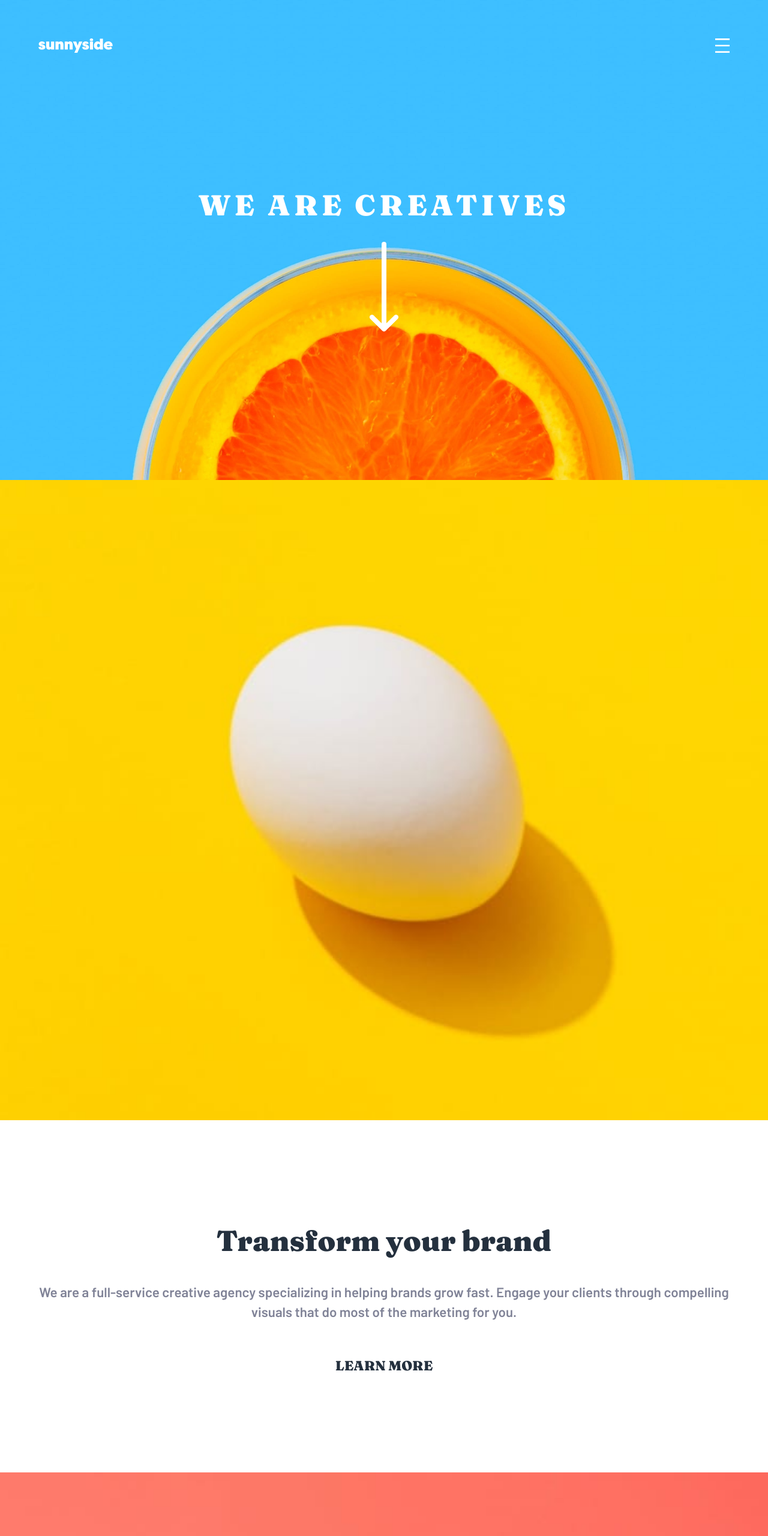
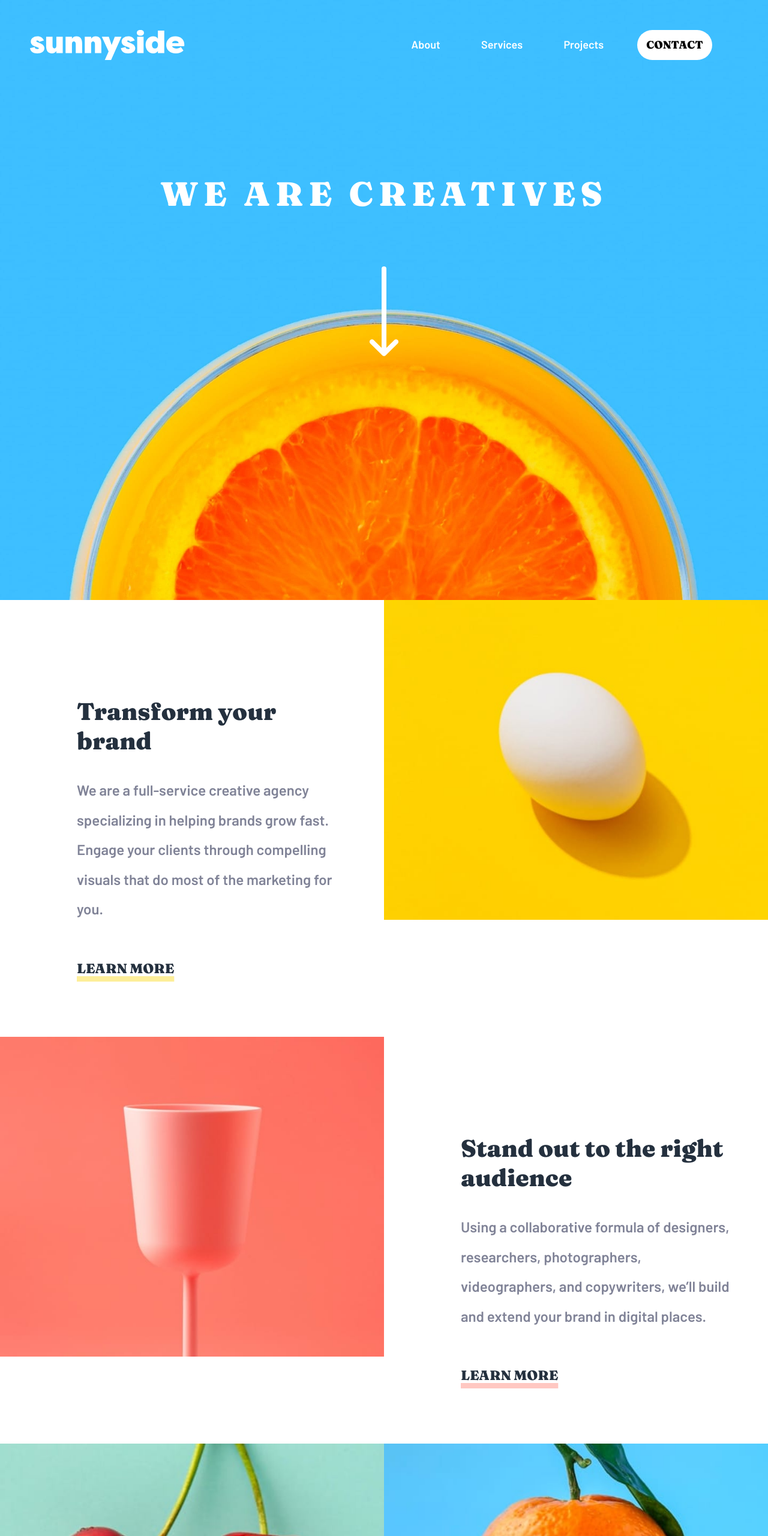
Before and after one commit to vdourson2/Keller5-sunnyside-agency, a plain HTML site: page index.html in a window 1280 px wide. Shown: the top 2560 px of the page at 60% size. Drawn offline with Linux system fonts and the light colour scheme.

Commit message:
Format mobile et desktop version1

```diff
--- a/index.html
+++ b/index.html
@@ -12,20 +12,18 @@
 <body>
   <header>
     <div class="haut">
-      <img src="./resources/images/logo.svg" alt ="logo">
-      <ul class="menu">
-          <li>About</li>
-          <li>Services</li>
-          <li>Projects</li>
-          <li>Contact</li>
-      </ul>
-      <img src="./resources/images/icons/icon-hamburger.svg" alt ="menu">
+      <img class="logo" src="./resources/images/logo.svg" alt ="logo">
+      <div class="menu">
+          <div class="about">About</div>
+          <div class="services">Services</div>
+          <div class="projects">Projects</div>
+          <div class="contact">Contact</div>
+      </div>
+      <img class="hamb" src="./resources/images/icons/icon-hamburger.svg" alt ="menu">
     </div>
-    <h1>WE ARE CREATIVES</h1>
+    <h1>We are creatives</h1>
     <img class="arrow" src="./resources/images/icons/icon-arrow-down.svg" alt="flèche">
   </header>
-
-  <!--<img src="./resources/images/photos/image-gallery-orange.jpg" alt="orange">-->
 
   <div class="transform">
     <div class="bloc_image">
@@ -83,16 +81,16 @@
   </div>
 
   <div class="gallery">
-    <div class="bloc_image">
+    <div class="bloc_image_gallery">
       <img src="./resources/images/photos/image-gallery-milkbottles.jpg" alt="milk">
     </div>
-    <div class="bloc_image">
+    <div class="bloc_image_gallery">
       <img src="./resources/images/photos/image-gallery-orange.jpg" alt="orange">
     </div>
-    <div class="bloc_image">
+    <div class="bloc_image_gallery">
       <img src="./resources/images/photos/image-gallery-cone.jpg" alt="cone">
     </div>
-    <div class="bloc_image">
+    <div class="bloc_image_gallery">
       <img src="./resources/images/photos/image-gallery-sugarcubes.jpg" alt="sugar">
     </div>
   </div>
--- a/style.scss
+++ b/style.scss
@@ -1,7 +1,5 @@
 @import url('https://fonts.googleapis.com/css2?family=Fraunces:opsz,wght@9..144,900&display=swap');
 @import url('https://fonts.googleapis.com/css2?family=Barlow:wght@600&display=swap');
-
-//outil de vérification Virginie : border:1px solid black;
 
 html, body{
 	margin:0;
@@ -9,29 +7,39 @@ html, body{
     }
 
 header{
-    height:800px;
+    height:1000px;
     color:white;
     background-color:white;
     background-image:url(./resources/images/photos/image-header.jpg);
     background-size: auto 100%;
     background-position:center;
     margin:0;
+
     .haut{
-        padding:5vw;
+        padding:50px;
         display:flex;
         justify-content:space-between;
-        ul{
-            display:none;
+        .logo{
+            height:6vw;
+            max-height:50px;
+        }
+        .menu{
+            display: none;
+        }
+        .hamb{
+            height:20px;
         }
     }
     h1{
         text-align: center;
         font-family: Fraunces, serif;
-        font-size: 3em;
+        font-size: (40/16)*1em;
+        text-transform: uppercase;
         letter-spacing: 6.25px;
-        padding-top: 10vw;
+        padding-top: 100px;
     }
     .arrow{
+        padding:50px;
         display:block;
         margin:auto;
         height: 150px;
@@ -42,23 +50,23 @@ header{
     width:100vw;
     img{
     width:100%;
+    display:block;
     }
 }
 
 .bloc_texte{
-    //width:100vw;
-    padding: 10vw 5vw 10vw 5vw;
+    padding: 5vw 5vw 5vw 5vw;
     text-align: center;
     h2{
         font-family:Fraunces, serif;
-        font-size:3em;
+        font-size:(40/16)*1em;
         color:#24303E;
     }
     p{
         font-family:Barlow, serif;
-        font-size:1.4em;
+        font-size:1.5em;
         letter-spacing:-0.12;
-        line-height: 33px;
+        line-height: (33/16)*1em;
         color:#808397;
     }
     .lien{
@@ -92,7 +100,6 @@ header{
             line-height: (27/16)*1em;
             letter-spacing:-0.11;
         }
-
     }
     .bloc_texte_image2{
         height:730px;
@@ -114,7 +121,6 @@ header{
             line-height: (27/16)*1em;
             letter-spacing:-0.11;
         }
-
     }
 }
 
@@ -160,9 +166,10 @@ header{
 .gallery{
     display:flex;
     flex-wrap: wrap;
-    .bloc_image{
+    .bloc_image_gallery{
         width:50vw;
         img{
+            width:50vw;
             display:block;
         }
     }
@@ -193,3 +200,107 @@ footer{
         }
     }
 }
+
+/*Affichage desktop*/
+@media screen and (min-width:1024px) {
+    header .haut {
+        .menu{
+            display:flex;
+            justify-content: space-evenly;
+            font-family:Barlow, serif;
+            width:600px;
+            font-size:(18/16)*1em;
+            //margin-top:5px;
+            .about, .services, .projects{
+                padding:1vw;
+            }
+            .contact{
+                width:100px;
+                border-radius: 30px;
+                padding:1vw;
+                background-color: white;
+                color:black;
+                font-family:Fraunces, serif;
+                text-transform:uppercase;
+                text-align: center;
+                &:hover{
+                    cursor: pointer;
+                    color:white;
+                    background-color:rgba(255,255,255,0.25);
+                }
+            }
+        }
+        .hamb{
+            display:none;
+        }
+    }
+    header h1{
+        font-size:(56/16)*1em;
+        letter-spacing: 8.75px;
+        }
+
+
+    .transform{
+        display:flex;
+        flex-direction: row-reverse;
+        .bloc_image{
+            width:50vw;
+            img{
+                width:50vw;
+                display: block;
+            }
+        }
+        .bloc_texte{
+            width:50vw;
+            padding: 10vw 5vw 5vw 10vw;
+            text-align: left;
+            .lien{
+                text-decoration: underline;
+                text-decoration-color:rgba(250,212,0,0.4);
+                text-decoration-style: solid;
+                text-decoration-thickness:0.4em;
+                &:hover{
+                    cursor: pointer;
+                    text-decoration-color:rgba(250,212,0,1);
+                }
+            }
+        }
+    }
+    .stand_out{
+        display:flex;
+        .bloc_image{
+            width:50vw;
+            img{
+                width:50vw;
+                display: block;
+            }
+        }
+        .bloc_texte{
+            width:50%;
+            padding: 10vw 5vw 5vw 10vw;
+            text-align: left;
+            .lien{
+                text-decoration: underline;
+                text-decoration-color:rgba(254,119,102,0.4);
+                text-decoration-style: solid;
+                text-decoration-thickness:0.4em;
+                &:hover{
+                    cursor: pointer;
+                    text-decoration-color:rgba(254,119,102,1);
+                }
+            }
+        }
+    }
+    .photo_texte{
+        display:flex;
+        .bloc_texte_image1, .bloc_texte_image2{
+            width:50vw;
+            p{
+                width:25vw;
+                margin:auto;
+            }
+        }
+
+    }
+
+}
```
Also changed, not shown: style.css, 1 other file.
